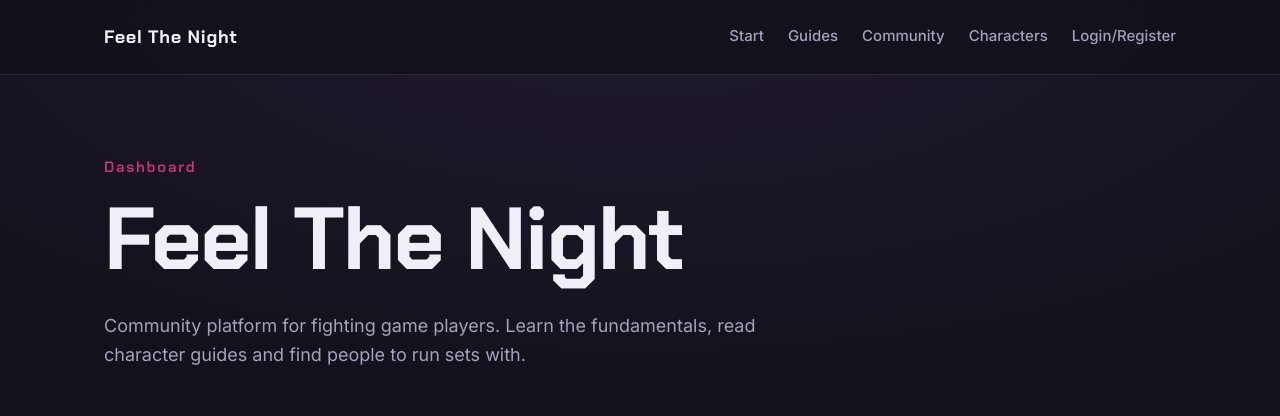
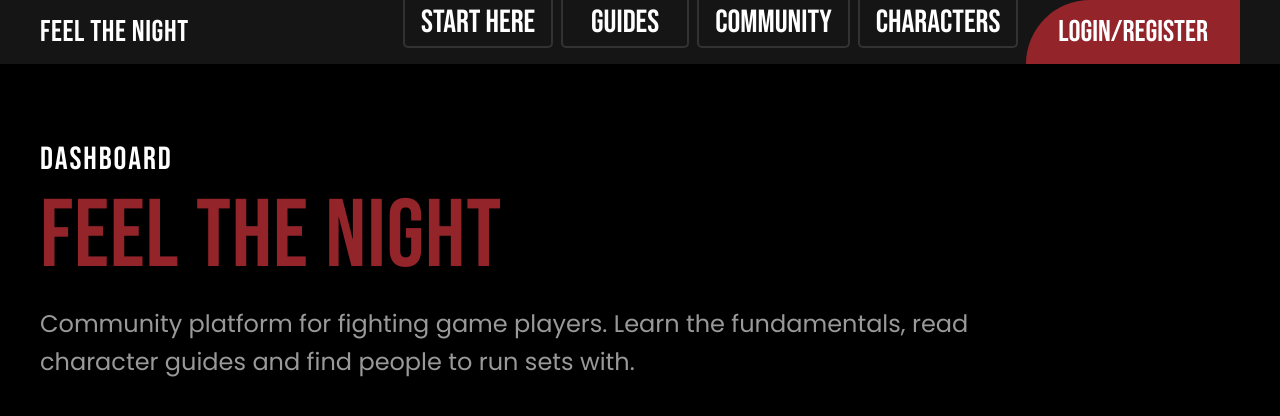
Before and after one commit to Feel-The-Night/Feel-The-Night-Frontend, a React (Vite) app: page / in a window 1280 px wide. Shown: the top 416 px of the page. Built offline with nearby package versions, Linux system fonts and the light colour scheme.

Commit message:
chore: add Figma assets and design tokens

```diff
--- a/index.html
+++ b/index.html
@@ -11,7 +11,7 @@
     <link rel="preconnect" href="https://fonts.googleapis.com" />
     <link rel="preconnect" href="https://fonts.gstatic.com" crossorigin />
     <link
-      href="https://fonts.googleapis.com/css2?family=Chakra+Petch:wght@600;700&family=Inter:wght@400;500&display=swap"
+      href="https://fonts.googleapis.com/css2?family=Bebas+Neue&family=Poppins:wght@400;500&display=swap"
       rel="stylesheet"
     />
     <title>Feel The Night</title>
--- a/src/components/layout/Header/Header.module.css
+++ b/src/components/layout/Header/Header.module.css
@@ -1,11 +1,12 @@
+/* Top Bar - Figma node 106:18 (dashboard) / 142:150 (start here) */
+
 .header {
   position: sticky;
   top: 0;
   z-index: 10;
   width: 100%;
-  background-color: rgba(20, 17, 28, 0.92);
-  backdrop-filter: blur(8px);
-  border-bottom: 1px solid var(--color-border);
+  min-height: var(--topbar-height);
+  background-color: var(--color-surface);
 }
 
 .inner {
@@ -16,49 +17,73 @@
   gap: var(--space-4);
   max-width: var(--content-max-width);
   margin: 0 auto;
-  padding: var(--space-4) var(--content-padding);
+  padding-inline: var(--content-padding);
 }
 
 .wordmark {
   font-family: var(--font-display);
-  font-size: 1.125rem;
-  font-weight: 700;
-  letter-spacing: 0.04em;
+  font-size: var(--font-size-nav-sm);
+  line-height: var(--topbar-height);
+  letter-spacing: 0.02em;
   color: var(--color-text);
   cursor: pointer;
 }
 
 .wordmark:hover {
-  color: var(--color-ember);
+  color: var(--color-accent);
 }
 
 .list {
   display: flex;
   flex-wrap: wrap;
-  align-items: center;
-  gap: var(--space-2) var(--space-6);
+  align-items: flex-start;
+  gap: var(--space-2);
   margin: 0;
   padding: 0;
   list-style: none;
 }
 
+/* Nav items hang from the top of the bar: rounded bottom corners only,
+   no top border. */
 .link {
-  display: inline-block;
-  padding: var(--space-2) 0;
-  font-size: 0.9375rem;
-  font-weight: 500;
-  color: var(--color-text-muted);
-  border-bottom: 2px solid transparent;
+  display: flex;
+  align-items: center;
+  justify-content: center;
+  min-width: 8rem;
+  height: var(--nav-item-height);
+  padding-inline: var(--space-4);
+  border: var(--border-width-sm) solid var(--color-border);
+  border-top: none;
+  border-radius: 0 0 var(--radius-nav) var(--radius-nav);
+  background-color: var(--color-surface);
+  font-family: var(--font-display);
+  font-size: var(--font-size-nav);
+  line-height: 1;
+  color: var(--color-text);
   cursor: pointer;
-  transition: color 120ms ease, border-color 120ms ease;
+  transition: background-color 120ms ease, border-color 120ms ease;
 }
 
 .link:hover {
-  color: var(--color-text);
-  border-bottom-color: var(--color-border);
+  background-color: var(--color-surface-raised);
 }
 
 .linkActive {
-  color: var(--color-text);
-  border-bottom-color: var(--color-ember);
+  background-color: var(--color-accent);
+  border-color: var(--color-text);
+  text-decoration: underline;
 }
+
+/* Login/Register is the accent item in the design, pinned to the right. */
+.linkAccent {
+  background-color: var(--color-accent);
+  border: none;
+  border-radius: var(--radius-pill) 0 0 0;
+  padding-inline: var(--space-8);
+  font-size: var(--font-size-nav-sm);
+  height: var(--topbar-height);
+}
+
+.linkAccent:hover {
+  background-color: var(--color-surface-raised);
+}
--- a/src/components/layout/Header/Header.tsx
+++ b/src/components/layout/Header/Header.tsx
@@ -1,10 +1,16 @@
 import { NavLink } from 'react-router-dom'
 
-import { navItems } from '../../../routes/navigation'
+import { navItems, type NavItem } from '../../../routes/navigation'
 import styles from './Header.module.css'
 
-function navLinkClassName({ isActive }: { isActive: boolean }): string {
-  return isActive ? `${styles.link} ${styles.linkActive}` : styles.link
+function getLinkClassName(item: NavItem, isActive: boolean): string {
+  return [
+    styles.link,
+    item.accent ? styles.linkAccent : null,
+    isActive ? styles.linkActive : null,
+  ]
+    .filter(Boolean)
+    .join(' ')
 }
 
 export default function Header() {
@@ -19,7 +25,10 @@ export default function Header() {
           <ul className={styles.list}>
             {navItems.map((item) => (
               <li key={item.path}>
-                <NavLink to={item.path} className={navLinkClassName}>
+                <NavLink
+                  to={item.path}
+                  className={({ isActive }) => getLinkClassName(item, isActive)}
+                >
                   {item.label}
                 </NavLink>
               </li>
--- a/src/pages/Home/Home.module.css
+++ b/src/pages/Home/Home.module.css
@@ -5,18 +5,18 @@
 .kicker {
   margin-bottom: var(--space-3);
   font-family: var(--font-display);
-  font-size: 0.9375rem;
-  font-weight: 600;
-  letter-spacing: 0.12em;
-  color: var(--color-strike);
+  font-size: var(--font-size-nav);
+  line-height: 1;
+  letter-spacing: 0.06em;
+  color: var(--color-text);
 }
 
 .title {
-  font-size: clamp(2.5rem, 10vw, 5.5rem);
-  letter-spacing: -0.02em;
-  margin-bottom: var(--space-6);
+  font-size: clamp(3rem, 8vw, var(--font-size-display-lg));
+  text-shadow: var(--text-shadow-card);
 }
 
 .lede {
-  font-size: 1.125rem;
+  font-size: var(--font-size-title-sm);
+  font-family: var(--font-body);
 }
--- a/src/routes/navigation.ts
+++ b/src/routes/navigation.ts
@@ -1,12 +1,14 @@
 export type NavItem = {
   label: string
   path: string
+  /** Highlighted item at the right edge of the top bar (Figma node 106:11). */
+  accent?: boolean
 }
 
 export const navItems: NavItem[] = [
-  { label: 'Start', path: '/start' },
+  { label: 'Start Here', path: '/start' },
   { label: 'Guides', path: '/guides' },
   { label: 'Community', path: '/community' },
   { label: 'Characters', path: '/characters' },
-  { label: 'Login/Register', path: '/register' },
+  { label: 'Login/Register', path: '/register', accent: true },
 ]
--- a/src/styles/global.css
+++ b/src/styles/global.css
@@ -1,32 +1,4 @@
-:root {
-  /* Palette: deep night violet base, ember accent (arcade marquee), strike magenta */
-  --color-night: #14111c;
-  --color-surface: #1b1726;
-  --color-border: #2f2740;
-  --color-text: #f2eef8;
-  --color-text-muted: #a79fbb;
-  --color-ember: #f2b441;
-  --color-strike: #c63a72;
-
-  /* Type */
-  --font-display: 'Chakra Petch', 'Segoe UI', system-ui, sans-serif;
-  --font-body: 'Inter', system-ui, -apple-system, 'Segoe UI', sans-serif;
-
-  /* Spacing */
-  --space-1: 0.25rem;
-  --space-2: 0.5rem;
-  --space-3: 0.75rem;
-  --space-4: 1rem;
-  --space-6: 1.5rem;
-  --space-8: 2rem;
-  --space-12: 3rem;
-
-  /* Layout */
-  --content-max-width: 72rem;
-  --content-padding: clamp(1rem, 4vw, 2.5rem);
-
-  color-scheme: dark;
-}
+@import './tokens.css';
 
 *,
 *::before,
@@ -36,41 +8,43 @@
 
 html {
   -webkit-text-size-adjust: 100%;
+  color-scheme: dark;
 }
 
 body {
   margin: 0;
   min-height: 100vh;
-  background-color: var(--color-night);
-  background-image: radial-gradient(
-    120% 80% at 50% 0%,
-    #211a2f 0%,
-    var(--color-night) 60%
-  );
-  background-attachment: fixed;
+  background-color: var(--color-bg);
   color: var(--color-text);
   font-family: var(--font-body);
-  font-size: 1rem;
+  font-size: var(--font-size-body);
   line-height: 1.6;
   -webkit-font-smoothing: antialiased;
 }
 
+/* Display type is Bebas Neue: uppercase-only, tall and narrow, so it needs
+   tighter line-height and a little tracking to match the Figma frames. */
 h1,
 h2,
 h3 {
+  margin: 0 0 var(--space-4);
   font-family: var(--font-display);
-  font-weight: 700;
-  line-height: 1.1;
-  letter-spacing: -0.01em;
-  margin: 0 0 var(--space-4);
+  font-weight: 400;
+  line-height: 1.05;
+  letter-spacing: 0.01em;
 }
 
 h1 {
-  font-size: clamp(2rem, 6vw, 3.25rem);
+  font-size: clamp(2.5rem, 5vw, var(--font-size-display-lg));
+  color: var(--color-text-accent);
 }
 
 h2 {
-  font-size: clamp(1.375rem, 3vw, 1.75rem);
+  font-size: clamp(2rem, 3.5vw, var(--font-size-section));
+}
+
+h3 {
+  font-size: var(--font-size-title-sm);
 }
 
 p {
@@ -85,7 +59,7 @@ a {
 }
 
 :focus-visible {
-  outline: 2px solid var(--color-ember);
+  outline: 2px solid var(--color-accent);
   outline-offset: 3px;
   border-radius: 2px;
 }
--- /dev/null
+++ b/src/styles/tokens.css
@@ -0,0 +1,78 @@
+/**
+ * Design tokens extracted from the Feel The Night Figma file.
+ * File: foE2DUmsfyiJBMecskkNg4 (Fighting game site)
+ *
+ * Only values that repeat across two or more screens are tokenized here.
+ * One-off values stay in the page/component CSS Module that uses them.
+ */
+
+:root {
+  /* ---- Color: backgrounds ---- */
+  --color-bg: #000000; /* page background (start here, guides, register) */
+  --color-surface: #151515; /* top bar, nav items */
+  --color-surface-raised: #323232; /* cards, inputs, guide rows */
+  --color-overlay: rgba(0, 0, 0, 0.8); /* panels over a background image */
+
+  /* ---- Color: brand / accent ---- */
+  --color-accent: #92242a; /* headings, borders, active nav, primary button */
+
+  /* ---- Color: borders ---- */
+  --color-border: #323232; /* neutral nav borders */
+  --color-border-accent: var(--color-accent);
+
+  /* ---- Color: text ---- */
+  --color-text: #ffffff;
+  --color-text-muted: rgba(255, 255, 255, 0.6); /* guide metadata */
+  --color-text-placeholder: rgba(255, 255, 255, 0.3); /* input placeholders */
+  --color-text-accent: var(--color-accent);
+
+  /* ---- Typography ---- */
+  --font-display: 'Bebas Neue', 'Arial Narrow', sans-serif;
+  --font-body: 'Poppins', system-ui, -apple-system, 'Segoe UI', sans-serif;
+
+  /* Display sizes (Bebas Neue). Design is drawn at 1920px wide. */
+  --font-size-display-lg: 6rem; /* 96px - page titles, "Community news" */
+  --font-size-display-md: 4.5rem; /* 72px - start here card titles */
+  --font-size-section: 3rem; /* 48px - section headings */
+  --font-size-nav: 2rem; /* 32px - nav items, form labels */
+  --font-size-nav-sm: 1.875rem; /* 30px - Login/Register item */
+  --font-size-title-sm: 1.5rem; /* 24px - guide titles, input text */
+
+  /* Body sizes (Poppins) */
+  --font-size-body: 1rem; /* 16px - guide tags */
+  --font-size-body-sm: 0.875rem; /* 14px - guide authors */
+
+  /* ---- Radius ---- */
+  --radius-sm: 4px; /* register panel */
+  --radius-nav: 5px; /* nav item bottom corners */
+  --radius-md: 10px; /* cards, thumbnails, news items */
+  --radius-lg: 20px; /* form inputs */
+  --radius-pill: 100px; /* Login/Register top-left corner */
+
+  /* ---- Border widths ---- */
+  --border-width-sm: 2px; /* nav items, news thumbnails */
+  --border-width-md: 3px; /* start here and guide cards */
+  --border-width-lg: 5px; /* form inputs */
+
+  /* ---- Shadows ---- */
+  --shadow-panel: 4px 4px 4px 0 rgba(255, 0, 0, 0.25); /* register panel */
+  --shadow-inset: inset 0 4px 4px 0 rgba(0, 0, 0, 0.25); /* community panels */
+  --text-shadow-card: 4px 4px 5px #000000; /* titles over images */
+
+  /* ---- Layout ---- */
+  --topbar-height: 64px; /* 70px only on the dashboard frame */
+  --nav-item-width: 266px;
+  --nav-item-height: 48px;
+  --content-max-width: 1820px; /* divider width inside the 1920px frame */
+  --content-padding: clamp(1rem, 3.125vw, 3.75rem); /* 60px at 1920px */
+
+  /* ---- Spacing scale (recurring gaps in the design) ---- */
+  --space-1: 0.25rem;
+  --space-2: 0.5rem;
+  --space-3: 0.75rem;
+  --space-4: 1rem;
+  --space-6: 1.5rem;
+  --space-8: 2rem;
+  --space-12: 3rem;
+  --space-16: 4rem;
+}
```
Also changed, not shown: src/assets/README.md (added), 1 other file (tests, documents, lock files or other folders).
